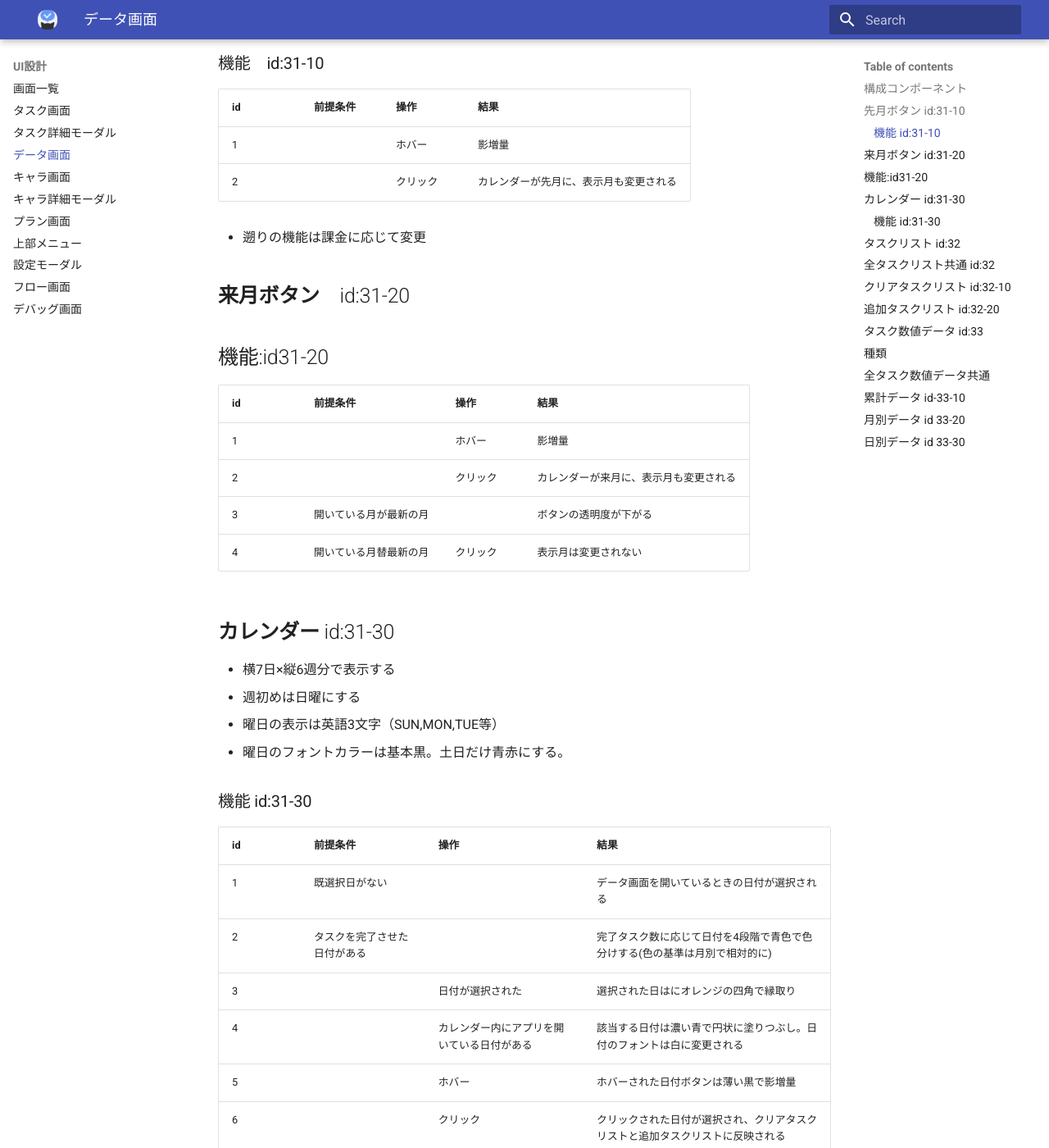
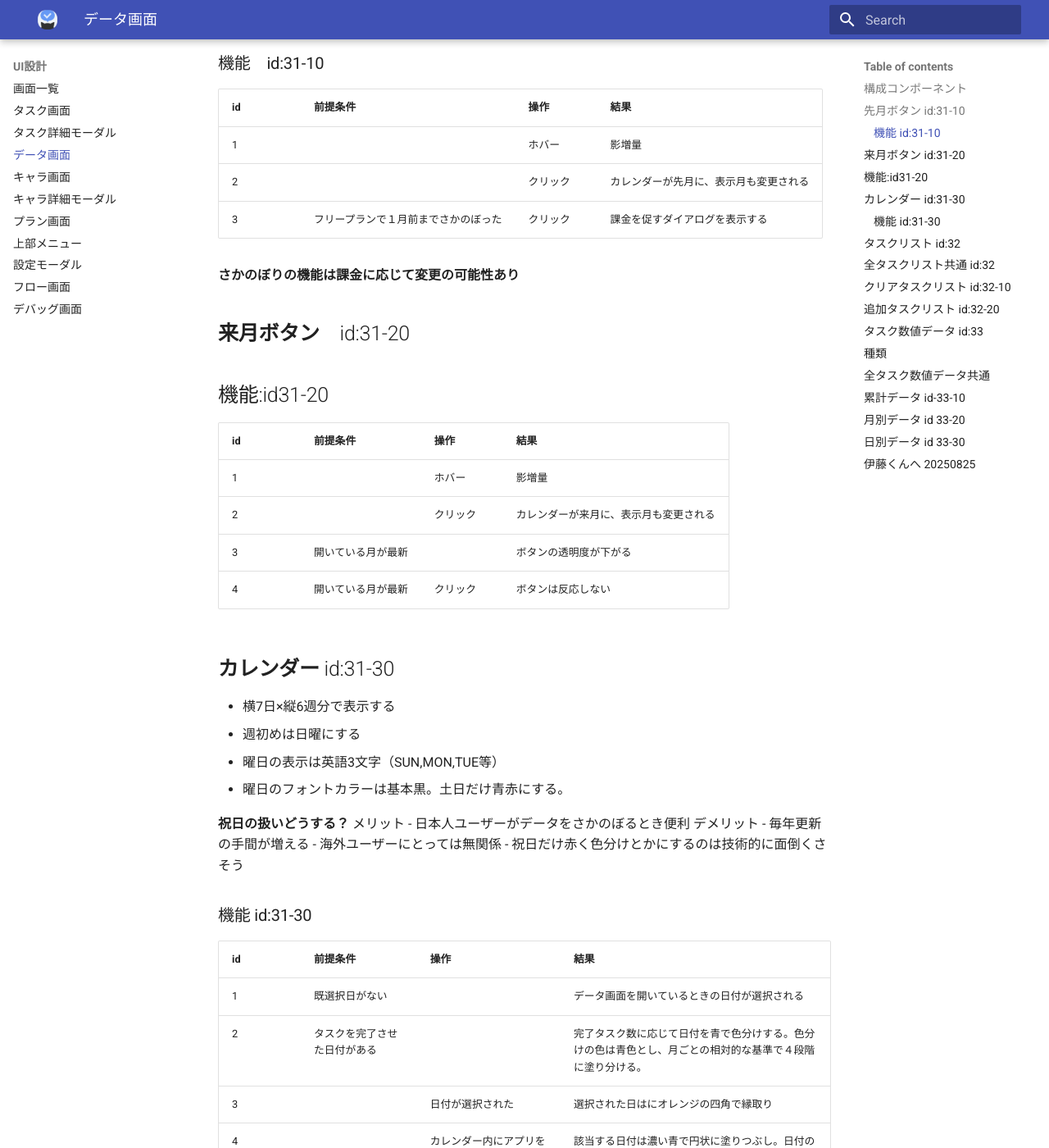
Before and after one commit to CharaDo-Official/CharaDo, an MkDocs documentation site: the page built from docs/10_design/30_data.md, in a window 1280 px wide and 1400 px high, scrolled down 1189 px. Shown: the whole window at 82% size. Built offline with MkDocs 1.6.1 and Material for MkDocs 9.7.7, drawn with Linux system fonts in a browser that asks for light colours; some of the changed text lies outside the part shown.

Commit message:
課金要素まわりの仕様追加。新たに必要となるようなダイアログボックスについて追加。祝日の扱いと懸念点について追加。

```diff
--- a/docs/10_design/30_data.md
+++ b/docs/10_design/30_data.md
@@ -1,5 +1,5 @@
 # id:30 データ画面
-![alt text](../designer/画面例/データ画面.png)
+![alt text](../designer/コンポーネント図/データ画面.png)
 
 ## **構成コンポーネント**
 - カレンダー id:31
@@ -20,8 +20,9 @@
 |------|------|-------|------|
 |1||ホバー|影増量|
 |2||クリック|カレンダーが先月に、表示月も変更される|
+|3|フリープランで１月前までさかのぼった|クリック|課金を促すダイアログを表示する|
 
-- 遡りの機能は課金に応じて変更
+**さかのぼりの機能は課金に応じて変更の可能性あり**
 
 ## **来月ボタン**　id:31-20
 ## 機能:id31-20
@@ -29,8 +30,8 @@
 |------|------|-------|------|
 |1||ホバー|影増量|
 |2||クリック|カレンダーが来月に、表示月も変更される|
-|3|開いている月が最新の月||ボタンの透明度が下がる|
-|4|開いている月替最新の月|クリック|表示月は変更されない|
+|3|開いている月が最新||ボタンの透明度が下がる|
+|4|開いている月が最新|クリック|ボタンは反応しない|
 
 ## **カレンダー** id:31-30
 - 横7日×縦6週分で表示する
@@ -38,28 +39,40 @@
 - 曜日の表示は英語3文字（SUN,MON,TUE等）
 - 曜日のフォントカラーは基本黒。土日だけ青赤にする。
 
+**祝日の扱いどうする？**
+メリット
+- 日本人ユーザーがデータをさかのぼるとき便利
+デメリット
+- 毎年更新の手間が増える
+- 海外ユーザーにとっては無関係
+- 祝日だけ赤く色分けとかにするのは技術的に面倒くさそう
+
 ### 機能 id:31-30
 
 |id|前提条件|操作|結果|
 |------|------|-------|------|
 |1|既選択日がない||データ画面を開いているときの日付が選択される|
-|2|タスクを完了させた日付がある||完了タスク数に応じて日付を4段階で青色で色分けする(色の基準は月別で相対的に)|
+|2|タスクを完了させた日付がある||完了タスク数に応じて日付を青で色分けする。色分けの色は青色とし、月ごとの相対的な基準で４段階に塗り分ける。|
 |3||日付が選択された|選択された日はにオレンジの四角で縁取り|
 |4||カレンダー内にアプリを開いている日付がある|該当する日付は濃い青で円状に塗りつぶし。日付のフォントは白に変更される|
 |5||ホバー|ホバーされた日付ボタンは薄い黒で影増量|
 |6||クリック|クリックされた日付が選択され、クリアタスクリストと追加タスクリストに反映される|
 
 ## **タスクリスト** id:32
-- クリアタスクリスト：黄色
-- 追加タスクリスト：青色
+**種類と基準色**
+
+- クリアタスクリスト id 32-10：黄色
+- 追加タスクリスト id 32-20：青色
 
 ## **全タスクリスト共通** id:32
 
 |id|前提条件|操作|結果|
 |-------|-------|-------|-------|
 |1||タスクのボディをホバー|タスクのボディがオレンジまたは青の枠で囲われる|
-|2||クリック|タスク詳細モーダルを表示|
+|2||クリック|タスクの詳細モーダルを表示|
 |3|タスクがリスト表示範囲外まである|スクロール|リスト内がスクロールされる|
+
+**データ画面上で過去のタスクを閲覧するための詳細モーダルがあってもいいかも**
 
 ## **クリアタスクリスト** id:32-10
 |id|前提条件|操作|結果|
@@ -69,12 +82,12 @@
 |id|前提条件|操作|結果|
 |-------|-------|-------|-------|
 
-## タスク数値データ id:33
+## **タスク数値データ** id:33
 - クリアタスク数
 - 追加タスク数
 
 ## 種類
-- 累計データ
+- 累計データ: ユーザーの利用開始から現在までのデータを表示
 - 月別データ: カレンダーで開いている月のデータを表示
 - 選択日データ: カレンダー上で選択された日のデータを表示
 
@@ -101,7 +114,14 @@
 |2|||カレンダーで表示されている月に追加したタスク総数が表示される|
 
 ## 日別データ id 33-30
+- 選択された日付のタスクに関する数値データを表示する
+
 |id|前提条件|操作|結果|
 |------|------|------|------|
 |1|||カレンダーで選択されている日付にクリアされたタスク総数が表示される|
 |2|||カレンダーで選択されている日付に追加されたタスク総数が表示される|
+
+## 伊藤くんへ　20250825
+- データ画面上で過去のタスクを閲覧するための詳細モーダルがあってもいいかも
+- カレンダーにおける祝日の扱いはどうする？登録or無視
+- フリープランユーザーが1月移譲遡ろうとしたときに表示するための課金を促すダイアログがあってもいいかも
```
Also changed, not shown: other parts of docs/10_design/30_data.md (+2 -2 lines).
